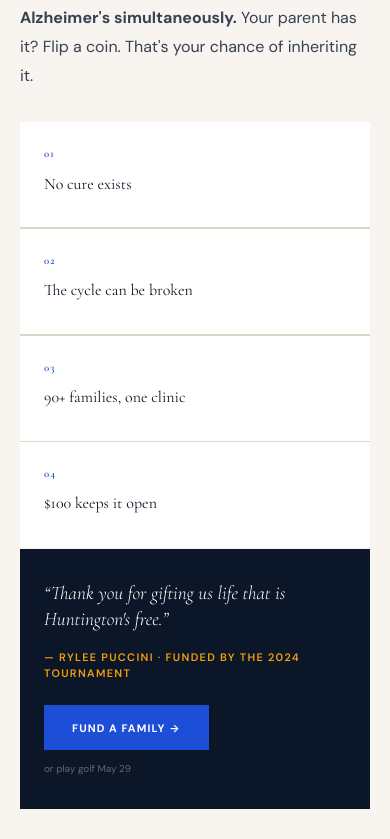
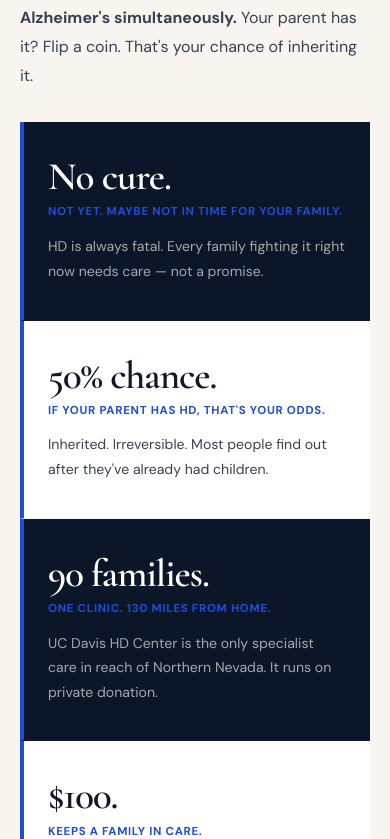
Before and after one commit to digitalalchemistalex/nvforhd, a Next.js app: page / in a window 390 px wide. Shown: the part 1385-2224 px from the top of the page. Built offline with nearby package versions, Linux system fonts and the light colour scheme.

Commit message:
redesign: mobile facts section — full-width impact statements alternating navy/white with stat + punch line

```diff
--- a/app/page.tsx
+++ b/app/page.tsx
@@ -136,8 +136,8 @@ export default function HomePage() {
             <p className="disease-copy-desktop">HD destroys nerve cells — likened to experiencing <strong>Parkinson&apos;s, ALS, and Alzheimer&apos;s simultaneously.</strong> It is always fatal. There is no treatment that slows it. If your parent has HD, flip a coin. That is your statistical chance of inheriting it.</p>
           </ScrollReveal>
 
-          {/* Facts grid — mobile: 1 col (body hidden). Desktop: 2×2 with body */}
-          <div className="facts-grid">
+          {/* ── DESKTOP: 2×2 white fact cards with body text ── */}
+          <div className="facts-grid facts-desktop">
             {[
               { n: '01', head: 'No cure exists', body: 'Every family affected right now needs support — not promises about research.' },
               { n: '02', head: 'The cycle can be broken', body: 'IVF with genetic testing means a child can be born HD-free. The mutation stops here.' },
@@ -148,9 +148,60 @@ export default function HomePage() {
                 <div style={{ background: 'var(--white)', padding: 'clamp(1.5rem,3vw,3rem)', height: '100%' }}>
                   <div style={{ fontFamily: 'var(--serif)', fontSize: '0.68rem', color: 'var(--blue)', fontWeight: 600, letterSpacing: '0.1em', marginBottom: '0.75rem' }}>{n}</div>
                   <h3 style={{ fontFamily: 'var(--serif)', fontSize: 'clamp(1rem,1.8vw,1.4rem)', fontWeight: 400, color: 'var(--ink)', marginBottom: '0.6rem', lineHeight: 1.2 }}>{head}</h3>
-                  <p className="fact-body" style={{ fontSize: '0.85rem', lineHeight: 1.8, color: 'var(--ink-dim)', margin: 0 }}>{body}</p>
+                  <p style={{ fontSize: '0.85rem', lineHeight: 1.8, color: 'var(--ink-dim)', margin: 0 }}>{body}</p>
                 </div>
               </ScrollReveal>
+            ))}
+          </div>
+
+          {/* ── MOBILE: Full-width impact statements — alternating dark/light, stat + punch line ── */}
+          <div className="facts-mobile">
+            {[
+              {
+                dark: true,
+                stat: 'No cure.',
+                sub: 'Not yet. Maybe not in time for your family.',
+                line: 'HD is always fatal. Every family fighting it right now needs care — not a promise.',
+                accent: 'var(--blue)',
+              },
+              {
+                dark: false,
+                stat: '50% chance.',
+                sub: "If your parent has HD, that's your odds.",
+                line: "Inherited. Irreversible. Most people find out after they've already had children.",
+                accent: 'var(--blue)',
+              },
+              {
+                dark: true,
+                stat: '90 families.',
+                sub: 'One clinic. 130 miles from home.',
+                line: 'UC Davis HD Center is the only specialist care in reach of Northern Nevada. It runs on private donation.',
+                accent: 'var(--blue)',
+              },
+              {
+                dark: false,
+                stat: '$100.',
+                sub: 'Keeps a family in care.',
+                line: 'Your donation goes directly to the clinic. Zero overhead. One hundred percent impact.',
+                accent: 'var(--blue)',
+              },
+            ].map(({ dark, stat, sub, line, accent }, i) => (
+              <div key={i} style={{
+                background: dark ? 'var(--navy)' : 'var(--white)',
+                padding: '2.25rem 1.5rem',
+                borderLeft: `4px solid ${accent}`,
+                borderBottom: '1px solid rgba(0,0,0,0.06)',
+              }}>
+                <div style={{ fontFamily: 'var(--serif)', fontSize: 'clamp(2.4rem,10vw,3.5rem)', fontWeight: 600, color: dark ? '#fff' : 'var(--ink)', lineHeight: 0.95, marginBottom: '0.5rem', letterSpacing: '-0.025em' }}>
+                  {stat}
+                </div>
+                <div style={{ fontFamily: 'var(--sans)', fontSize: '0.72rem', fontWeight: 700, color: accent, letterSpacing: '0.06em', textTransform: 'uppercase', marginBottom: '0.85rem' }}>
+                  {sub}
+                </div>
+                <p style={{ fontSize: '0.88rem', lineHeight: 1.75, color: dark ? 'rgba(249,248,246,0.65)' : 'var(--ink-mid)', margin: 0 }}>
+                  {line}
+                </p>
+              </div>
             ))}
           </div>
 
@@ -421,6 +472,7 @@ export default function HomePage() {
         .disease-copy-mobile { display: none; font-size: 1rem; line-height: 1.8; color: var(--ink-mid); margin-bottom: clamp(2rem,4vw,4rem); }
         .disease-copy-desktop { font-size: clamp(1rem,1.5vw,1.15rem); line-height: 1.9; color: var(--ink-mid); max-width: 640px; font-weight: 300; margin-bottom: clamp(3rem,5vw,6rem); }
         .facts-grid { display: grid; grid-template-columns: 1fr 1fr; gap: 1.5px; background: var(--cream-3); margin-bottom: 1.5px; }
+        .facts-mobile { display: none; }
         .rylee-block { background: var(--navy); padding: clamp(2rem,4vw,4.5rem); }
         .rylee-quote { font-family: var(--serif); font-style: italic; font-size: clamp(1.2rem,2.5vw,2.2rem); font-weight: 300; color: #fff; line-height: 1.35; margin-bottom: 1rem; }
         .rylee-ctas { display: flex; align-items: center; gap: 1.5rem; flex-wrap: wrap; }
@@ -461,8 +513,8 @@ export default function HomePage() {
           /* Disease: no walls */
           .disease-copy-mobile  { display: block; }
           .disease-copy-desktop { display: none; }
-          .facts-grid { grid-template-columns: 1fr !important; }
-          .fact-body  { display: none; }
+          .facts-desktop { display: none !important; }
+          .facts-mobile  { display: block !important; }
           .rylee-block { padding: 2rem 1.5rem; }
           .rylee-ctas { flex-direction: column; align-items: flex-start; gap: 0.75rem; }
 
```
